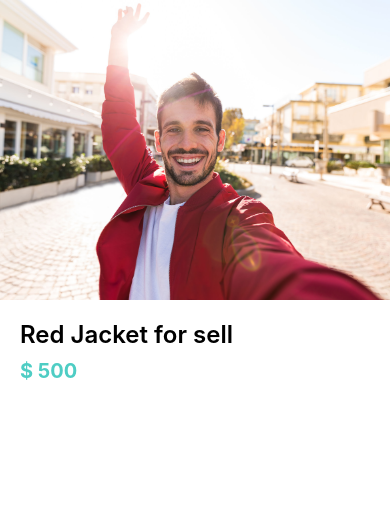
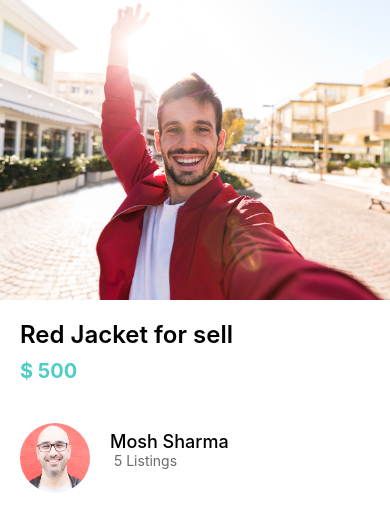
Before and after one commit to Shubhamparashar/DoneWithIt, a React Native app: screen / in a window 390 px wide. Shown: the top 532 px of the page. Built offline with nearby package versions, Linux system fonts and the light colour scheme.

Commit message:
list item added and listings details screnn updated

```diff
--- a/app/components/AppText.js
+++ b/app/components/AppText.js
@@ -1,28 +1,26 @@
-import React from 'react'
-import { View, Text, StyleSheet, Platform } from 'react-native'
+import React from "react";
+import { View, Text, StyleSheet, Platform } from "react-native";
 
-export default function AppText({children, style}) {
+export default function AppText({ children, style }) {
   return (
     <View>
-            <Text style={[styles.text], style}>{children}</Text>
+      <Text style={([styles.text], style)}>{children}</Text>
     </View>
-    )
+  );
 }
 
 const styles = StyleSheet.create({
-    text:{
-
+  text: {
+    fontSize: 24,
     ...Platform.select({
-            ios:{
-                fontSize:20,
-                fontFamily:"Avenir",
+      ios: {
+        fontSize: 20,
+        fontFamily: "Avenir",
       },
-            android:{
-                fontFamily:"Roboto",
-                fontSize:18,
-            }
-        })
-
-
+      android: {
+        fontFamily: "Roboto",
+        fontSize: 24,
       },
-})
+    }),
+  },
+});
--- a/app/components/ListItem.js
+++ b/app/components/ListItem.js
@@ -0,0 +1,37 @@
+import React from "react";
+import { Image, View, StyleSheet } from "react-native";
+import AppText from "./AppText";
+
+function ListItem({ image, title, subtitle }) {
+  return (
+    <View style={styles.container}>
+      <Image style={styles.image} source={image} />
+      <View>
+        <AppText style={styles.title}>{title}</AppText>
+        <AppText style={styles.subtitle}>{subtitle}</AppText>
+      </View>
+    </View>
+  );
+}
+
+const styles = StyleSheet.create({
+  container: {
+    flexDirection: "row",
+  },
+  image: {
+    width: 70,
+    height: 70,
+    borderRadius: 35,
+    marginRight: 20,
+  },
+  title: {
+    paddingTop: 8,
+    fontWeight: "500",
+    fontSize: 18,
+  },
+  subtitle: {
+    color: "#6e6969",
+  },
+});
+
+export default ListItem;
--- a/app/screens/ListingsDetailsScreen.js
+++ b/app/screens/ListingsDetailsScreen.js
@@ -3,6 +3,7 @@ import { Image, StyleSheet, View } from "react-native";
 
 import colors from "../config/colors";
 import AppText from "../components/AppText";
+import ListItem from "../components/ListItem";
 
 function ListingsDetailsScreen(props) {
   return (
@@ -11,13 +12,22 @@ function ListingsDetailsScreen(props) {
       <View style={styles.detailsContainer}>
         <AppText style={styles.title}>{"Red Jacket for sell"}</AppText>
         <AppText style={styles.price}>{"$ 500"}</AppText>
+        <View style={styles.userContainer}>
+          <ListItem
+            image={require("../assets/mosh.jpg")}
+            title="Mosh Sharma"
+            subtitle=" 5 Listings"
+          />
+        </View>
       </View>
     </View>
   );
 }
 
 const styles = StyleSheet.create({
-  card: {},
+  userContainer: {
+    marginVertical: 30,
+  },
   image: {
     width: "100%",
     height: 300,
```
Lines whose indentation alone changed are shown as unchanged.
